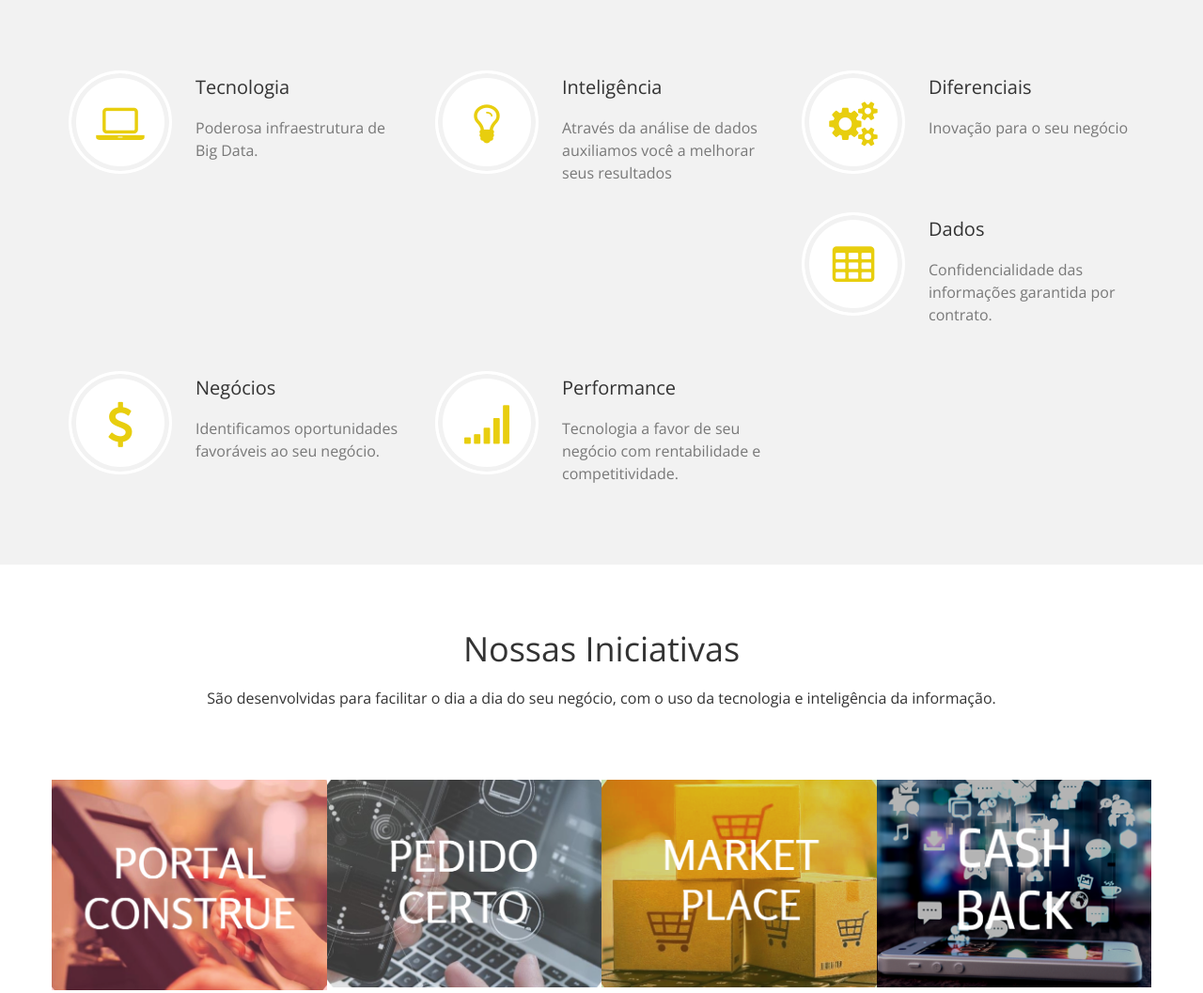
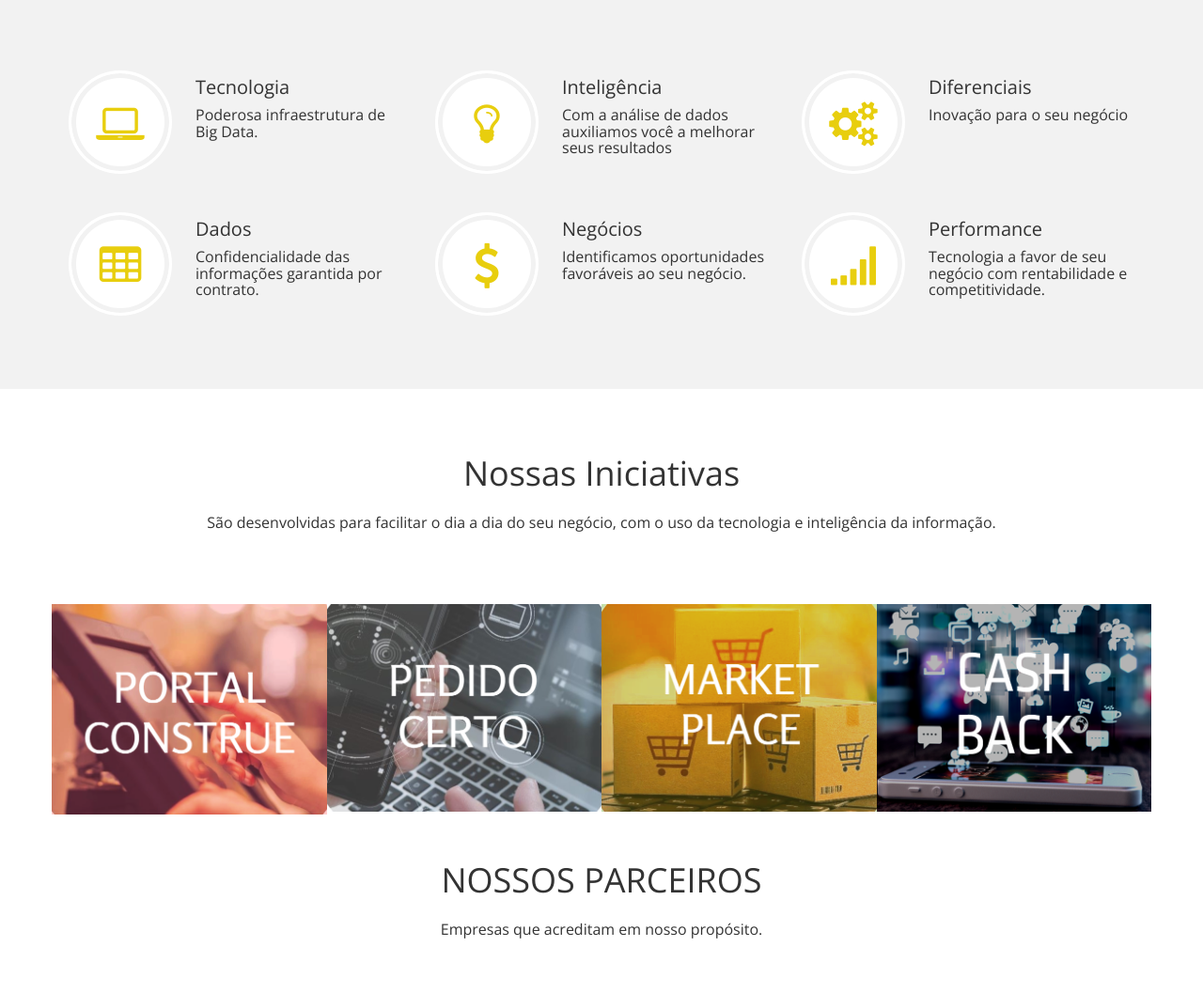
Before and after one commit to brizzio/institucional, a plain HTML site: page index.html in a window 1280 px wide. Shown: the part 1003-2060 px from the top of the page at 94% size. Drawn offline with nearby package versions, Linux system fonts and the light colour scheme.

Commit message:
Alteração texto cta.html

```diff
--- a/cta.html
+++ b/cta.html
@@ -3,7 +3,7 @@
           <div class="row">
             <div class="col-lg-9 text-center text-lg-left">
               <h3 class="cta-title">Junte-se a nós nessa jornada!</h3>
-              <p class="cta-text"> Clique no numero ao lado, que nós enviaremos mais informações de como aproveitar essa oportunidade.</p>
+              <p class="cta-text"> Clique no link ao lado, que nós enviaremos mais informações de como aproveitar essa oportunidade.</p>
             </div>
             <div class="col-lg-3 cta-btn-container text-center">
               <a class="cta-btn align-middle" href="https://api.whatsapp.com/send?phone=5511942154346&text=Ei%2C%20time%20CONSTRUE!!!%20Eu%20tamb%C3%A9m%20quero%20vender%20mais%20e%20melhor...%20%20%20">Whatsapp</a>
--- a/index.html
+++ b/index.html
@@ -95,7 +95,7 @@
             <div class="feature-wrap">
               <i class="fa fa-laptop"></i>
               <h2>Tecnologia</h2>
-              <h3> Poderosa infraestrutura de Big Data.</h3>
+              <h4> Poderosa infraestrutura de Big Data.</h4>
             </div>
           </div>
           <!--/.col-md-4-->
@@ -104,7 +104,7 @@
             <div class="feature-wrap">
               <i class="fa fa-lightbulb-o"></i>
               <h2>Inteligência</h2>
-              <h3>Através da análise de dados auxiliamos você a melhorar seus resultados</h3>
+              <h4>Com a análise de dados auxiliamos você a melhorar seus resultados</h4>
             </div>
           </div>
           <!--/.col-md-4-->
@@ -113,7 +113,7 @@
             <div class="feature-wrap">
               <i class="fa fa-cogs"></i>
               <h2>Diferenciais</h2>
-              <h3>Inovação para o seu negócio</h3>
+              <h4>Inovação para o seu negócio</h4>
             </div>
           </div>
           <!--/.col-md-4-->
@@ -122,7 +122,7 @@
             <div class="feature-wrap">
               <i class="fa fa-table"></i>
               <h2>Dados</h2>
-              <h3>Confidencialidade das informações garantida por contrato.</h3>
+              <h4>Confidencialidade das informações garantida por contrato.</h4>
             </div>
           </div>
           <!--/.col-md-4-->
@@ -131,7 +131,7 @@
             <div class="feature-wrap">
               <i class="fa fa-usd"></i>
               <h2>Negócios</h2>
-              <h3>Identificamos oportunidades favoráveis ao seu negócio.</h3>
+              <h4>Identificamos oportunidades favoráveis ao seu negócio.</h4>
             </div>
           </div>
           <!--/.col-md-4-->
@@ -140,7 +140,7 @@
             <div class="feature-wrap">
               <i class="fa fa-signal"></i>
               <h2>Performance</h2>
-              <h3>Tecnologia a favor de seu negócio com rentabilidade e competitividade.</h3>
+              <h4>Tecnologia a favor de seu negócio com rentabilidade e competitividade.</h4>
             </div>
           </div>
           <!--/.col-md-4-->
```
